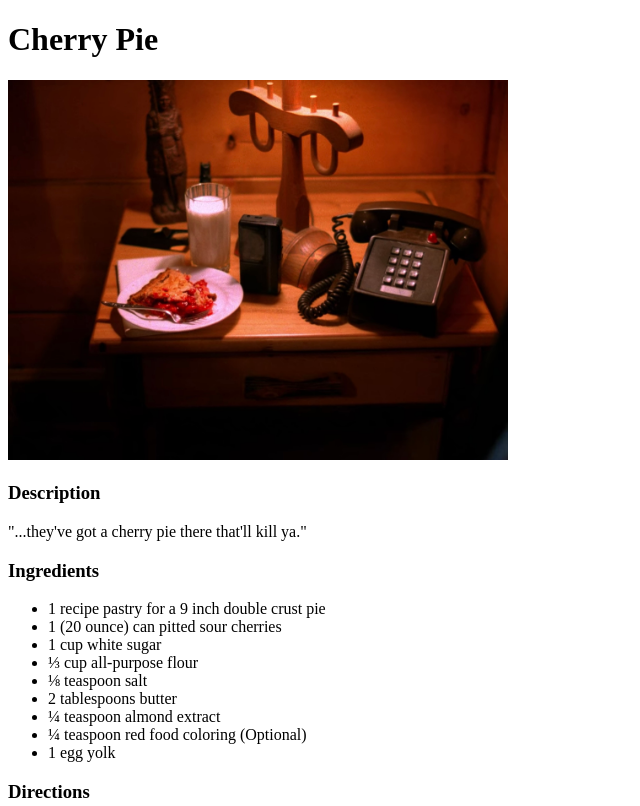
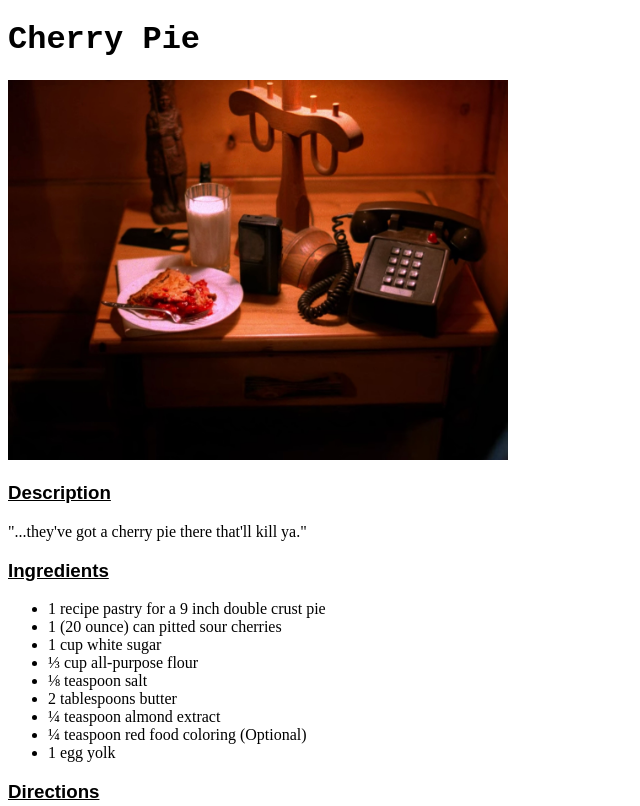
Before and after one commit to buriedObject/odin-recipes, a plain HTML site: page recipes/cherrypie.html in a window 1280 px wide. Shown: the top 806 px of the page, without its empty margins (0-640 px from the left). Drawn offline with Linux system fonts and the light colour scheme.

Commit message:
Style recipe titles

```diff
--- a/css/style.css
+++ b/css/style.css
@@ -2,3 +2,13 @@ img {
     height: auto;
     width: 500px;
 }
+
+h3 {
+    text-decoration: underline;
+    font-family: Arial, sans-serif;
+}
+
+.recipe-title {
+    font-weight: bold;
+    font-family: 'Courier New', Courier, monospace;
+}
--- a/recipes/cherrypie.html
+++ b/recipes/cherrypie.html
@@ -6,7 +6,7 @@
     <link rel="stylesheet" href="../css/style.css">
 </head>
 <body>
-    <h1>Cherry Pie</h1>
+    <h1 class="recipe-title">Cherry Pie</h1>
     <img src="../img/cherrypie.jpg" alt="a slice of bright red cherry pie sits on a paper plate on a cluttered wooden nightstand">
     <h3>Description</h3>
     <p>"...they've got a cherry pie there that'll kill ya."</p>
```
Also changed, not shown: recipes/griddlecakes.html (+1 -1 lines), recipes/jacobysoffice.html (+1 -1 lines).
